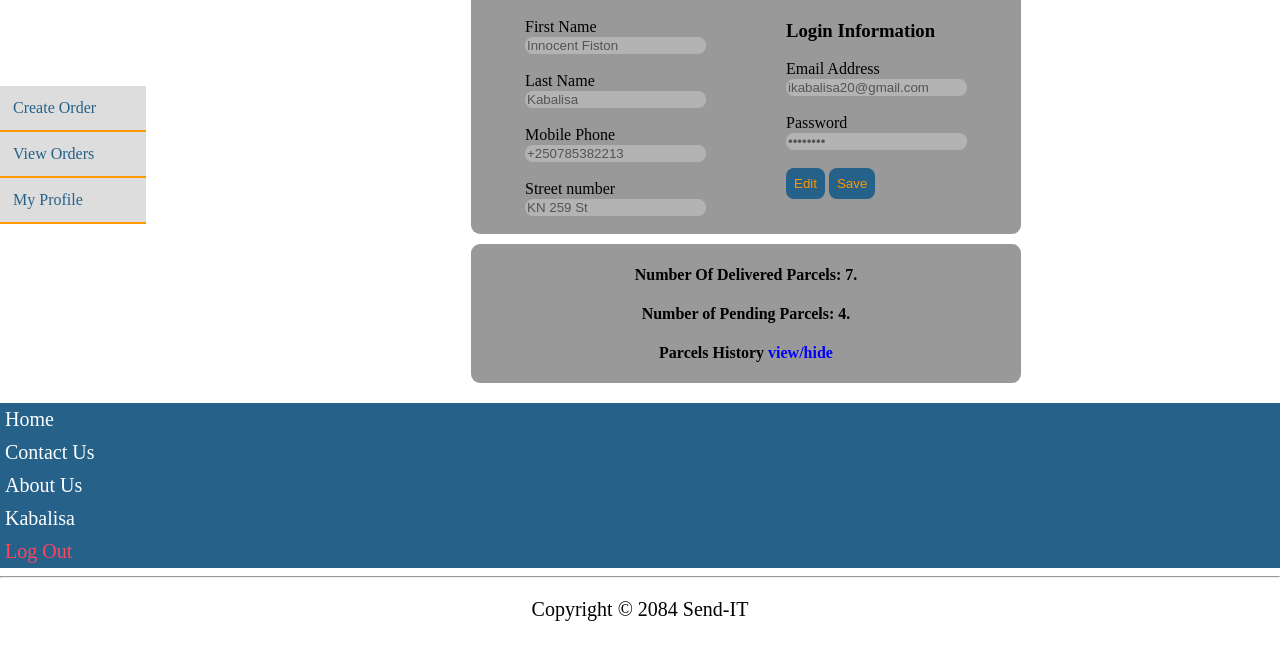
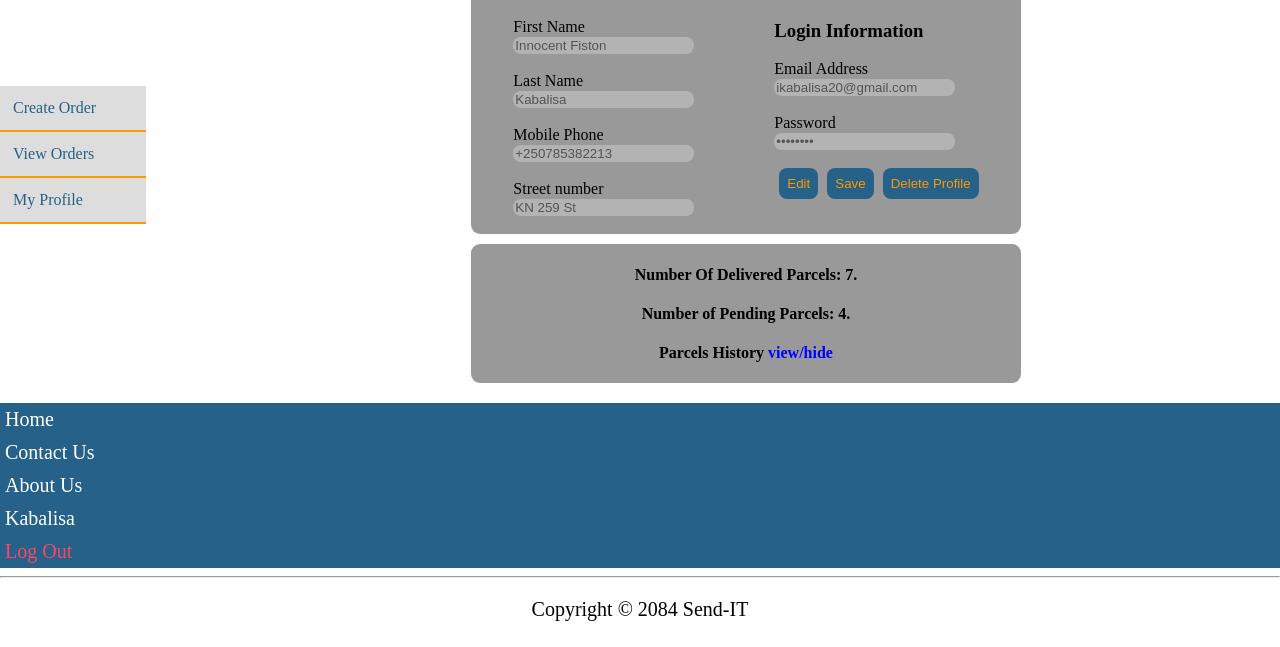
Before and after one commit to Kabalisa/Send-IT-API, a website: page UI/html/myprofile.html in a window 1280 px wide. Shown: the part 153-800 px from the top of the page. Drawn offline with Linux system fonts and the light colour scheme; no server answers.

Commit message:
[feature #162366611] logged in user can delete her parcel

```diff
--- a/UI/css/style6.css
+++ b/UI/css/style6.css
@@ -133,6 +133,7 @@ footer{
 	background-color: #256188;
 	color: #FF9800;
 	padding: 8px;
+	margin-left: 5px;
 }
 
 .info input{
--- a/UI/html/myprofile.html
+++ b/UI/html/myprofile.html
@@ -45,7 +45,8 @@
             Email Address<br> <input type="text" value="ikabalisa20@gmail.com" disabled="true"><br><br>
             Password<br> <input type="Password" value="12345678" disabled="true"><br><br>
             <input type="button" value="Edit" class="do" onclick="ondis()">
-            <input type="button" value="Save" class="do" onclick="updateProfile()"><br><br><br><br>
+            <input type="button" value="Save" class="do" onclick="updateProfile()">
+            <input type="button" value="Delete Profile" class="do" onclick="deleteProfile()"><br><br><br><br>
             </div>
 
         </div>
--- a/UI/js/fetch.js
+++ b/UI/js/fetch.js
@@ -47,12 +47,6 @@ function signup(){
      .then((response) => {
 
      	if(STATUS === 201){
-     		// let { result } = response;
-     	 //    let EMAIL = result.email;
-     	 //    let myJson3 = JSON.stringify(EMAIL);
-     	 //    let myJson4 = JSON.stringify(response.token);
-     	 //    localStorage.setItem('authantic', myJson3);
-     	 //    localStorage.setItem('authantice', myJson4);
      		window.location.assign('../html/signin.html');
      	}
 
@@ -510,3 +504,24 @@ function updateProfile(){
     	console.log(error);
     })
 };
+
+function deleteProfile(){
+	let TOKEN = JSON.parse(localStorage.getItem('authantic'));
+	let fetchData = {
+		method : 'DELETE',
+		headers : {
+			'Accept' : 'application/json',
+			'Content-Type' : 'application/json',
+			'x-access-token' : TOKEN
+		}
+	};
+
+	fetch('http://localhost:3000/auth/myprofile/delete', fetchData)
+	.then((resp) => resp.json())
+	.then((response) =>{
+		window.location.assign('../html/signup.html');
+	})
+	.catch((error) => {
+		console.log(error);
+	})
+};
```
